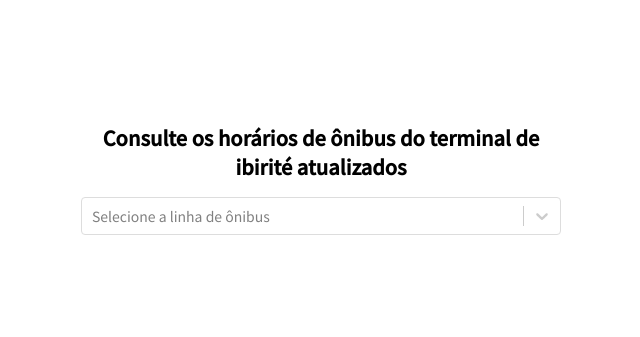
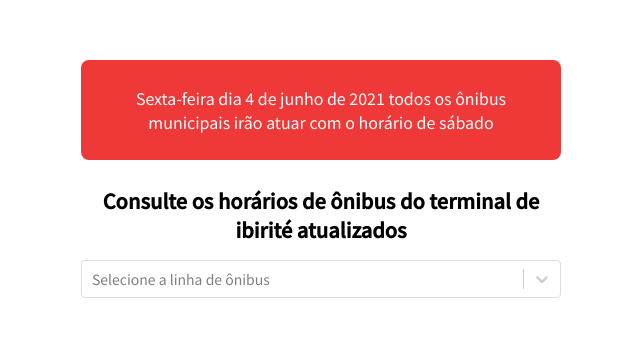
Before and after one commit to RaphaelOliveiraMoura/horarios-onibus-terminal-ibirite, a Next.js app in the folder packages/web/: page / in a window 1280 px wide. Shown: the part 221-558 px from the top of the page, without its empty margins (319-959 px from the left). Built offline with nearby package versions, Linux system fonts and the light colour scheme.

Commit message:
feat: add banner alert

```diff
--- /dev/null
+++ b/packages/web/src/presentation/components/AlertBanner/index.tsx
@@ -0,0 +1,13 @@
+import * as S from './styles'
+
+type AlertBannerProps = {
+  text: string
+  className?: string
+}
+
+export const AlertBanner: React.FC<AlertBannerProps> = ({
+  text,
+  className
+}) => {
+  return <S.Wrapper className={className}>{text}</S.Wrapper>
+}
--- /dev/null
+++ b/packages/web/src/presentation/components/AlertBanner/styles.ts
@@ -0,0 +1,10 @@
+import styled from 'styled-components'
+
+export const Wrapper = styled.div`
+  padding: 26px;
+  background: #ef3838;
+  border-radius: 8px;
+  color: #fff;
+  font-size: 16px;
+  text-align: center;
+`
--- a/packages/web/src/presentation/screens/bus-schedule-details/index.tsx
+++ b/packages/web/src/presentation/screens/bus-schedule-details/index.tsx
@@ -87,6 +87,8 @@ export const BusScheduleDetailsPage: React.FC<BusScheduleDetailsPageProps> = ({
 
         {!loading && (
           <>
+            <S.AlertBanner text="Sexta-feira dia 4 de junho de 2021 todos os ônibus municipais irão atuar com o horário de sábado" />
+
             <S.BusLineTitle>
               Horários da linha: <strong>{busSchedule.bus.name}</strong>
             </S.BusLineTitle>
--- a/packages/web/src/presentation/screens/bus-schedule-details/styles.ts
+++ b/packages/web/src/presentation/screens/bus-schedule-details/styles.ts
@@ -1,4 +1,6 @@
 import styled from 'styled-components'
+
+import { AlertBanner as SAlertBanner } from 'presentation/components/AlertBanner'
 
 export const Wrapper = styled.header`
   width: 100%;
@@ -59,3 +61,7 @@ export const UpdateButton = styled.button`
     box-shadow: 1px 1px 3px #a0937d;
   }
 `
+
+export const AlertBanner = styled(SAlertBanner)`
+  margin-top: 16px;
+`
--- a/packages/web/src/presentation/screens/home/index.tsx
+++ b/packages/web/src/presentation/screens/home/index.tsx
@@ -45,6 +45,8 @@ const HomePage: React.FC = () => {
   return (
     <S.Wrapper>
       <S.ContentWrapper inputFocused={inputFocused}>
+        <S.AlertBanner text="Sexta-feira dia 4 de junho de 2021 todos os ônibus municipais irão atuar com o horário de sábado" />
+
         <S.Title>
           Consulte os horários de ônibus do terminal de ibirité atualizados
         </S.Title>
--- a/packages/web/src/presentation/screens/home/styles.ts
+++ b/packages/web/src/presentation/screens/home/styles.ts
@@ -1,4 +1,6 @@
 import styled, { css } from 'styled-components'
+
+import { AlertBanner as SAlertBanner } from 'presentation/components/AlertBanner'
 
 export const Wrapper = styled.div`
   width: 100%;
@@ -37,3 +39,7 @@ export const Title = styled.h1`
   text-align: center;
   margin-bottom: 1.6rem;
 `
+
+export const AlertBanner = styled(SAlertBanner)`
+  margin-bottom: 26px;
+`
```
